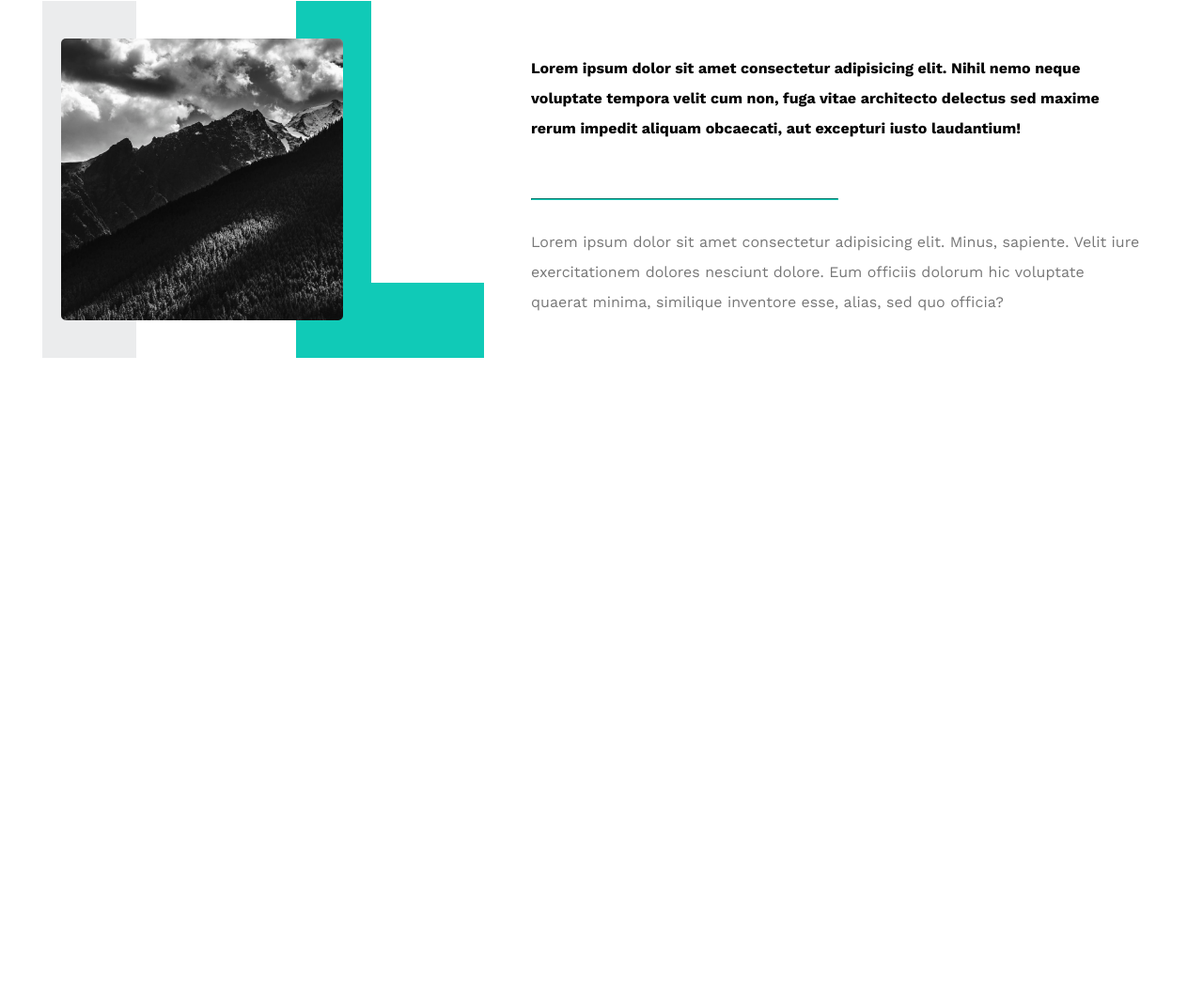
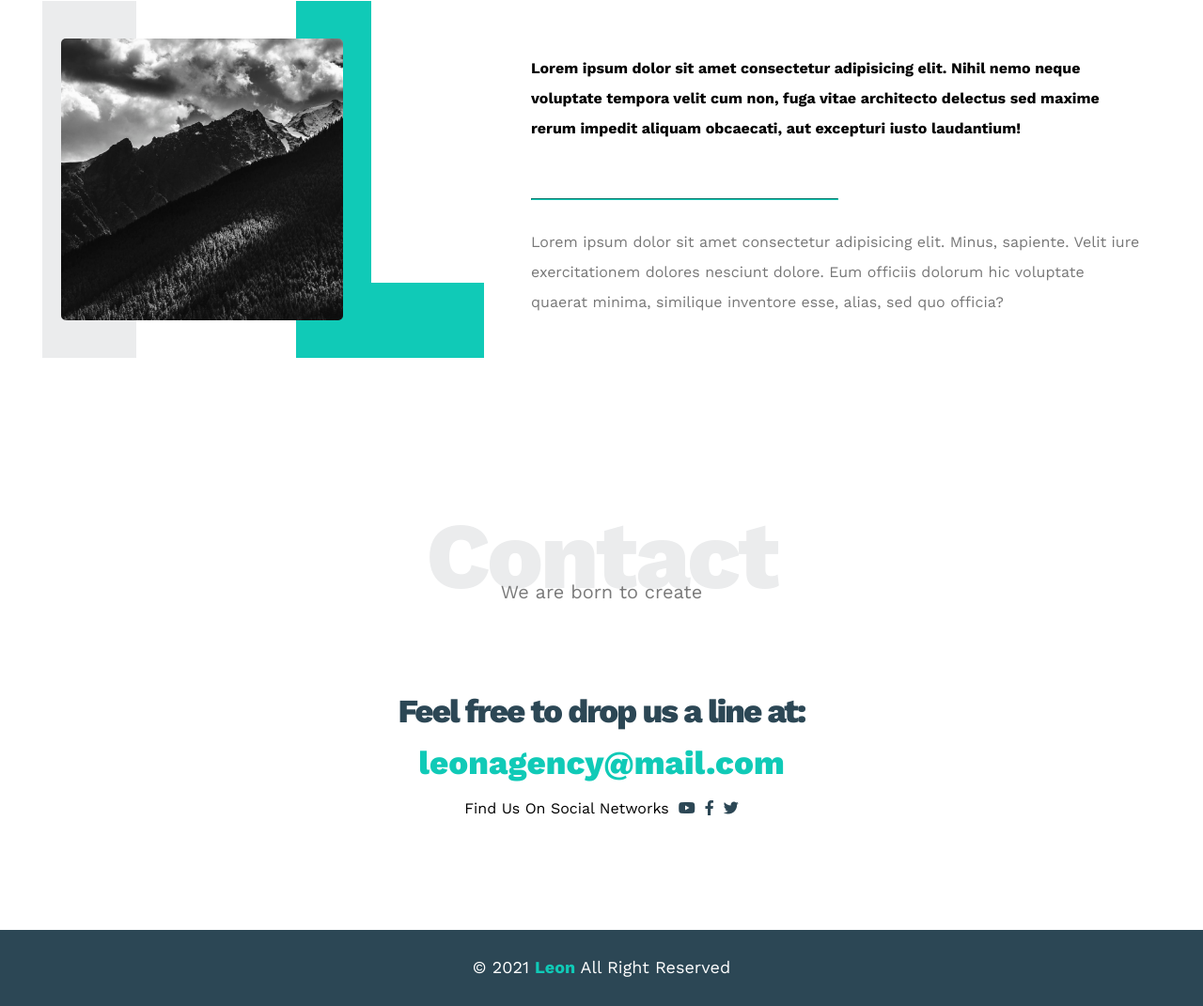
Before and after one commit to zaka7024/Elzero-Template-One, a plain HTML site: page index.html in a window 1280 px wide. Shown: the part 2842-3913 px from the top of the page at 94% size. Before the commit the page ends 3316 px from the top, so only its background shows below. Drawn offline with nearby package versions, Linux system fonts and the light colour scheme.

Commit message:
about + footer section

```diff
--- a/css/leon.css
+++ b/css/leon.css
@@ -443,3 +443,59 @@ body {
   line-height: 2;
   color: #777;
 }
+
+/* Contact */
+
+.contact {
+  padding-top: var(--section-padding);
+  padding-bottom: var(--section-padding);
+  background-color: var(--section-background);
+}
+.contact .info {
+  padding-top: var(--section-padding);
+  padding-bottom: var(--section-padding);
+  text-align: center;
+}
+.contact .info .label {
+  font-size: 35px;
+  font-weight: 800;
+  color: var(--secondary-color);
+  letter-spacing: -2px;
+  margin-bottom: 15px;
+}
+.contact .info .link {
+  display: block;
+  font-size: 35px;
+  font-weight: 800;
+  color: var(--main-color);
+  text-decoration: none;
+}
+.contact .info .social {
+  display: flex;
+  justify-content: center;
+  margin-top: 20px;
+  font-size: 16px;
+}
+.contact .info .social i {
+  margin-left: 10px;
+  color: var(--secondary-color);
+}
+@media (max-width: 767px) {
+  .contact .info .label,
+  .contact .info .link {
+    font-size: 25px;
+  }
+}
+
+/* Footer */
+.footer {
+  background-color: var(--secondary-color);
+  color: white;
+  padding: 30px 10px;
+  text-align: center;
+  font-size: 18px;
+}
+.footer span {
+  font-weight: bold;
+  color: var(--main-color);
+}
--- a/index.html
+++ b/index.html
@@ -205,5 +205,26 @@
         </div>
       </div>
     </div>
+    <!-- Contact Section -->
+    <div class="contact">
+      <div class="container">
+        <h2 class="special-heading">Contact</h2>
+        <p>We are born to create</p>
+        <div class="info">
+          <p class="label">Feel free to drop us a line at:</p>
+          <a href="mailto:leonagency@mail.com?subject=Contact" class="link"
+            >leonagency@mail.com</a
+          >
+          <div class="social">
+            Find Us On Social Networks
+            <i class="fab fa-youtube"></i>
+            <i class="fab fa-facebook-f"></i>
+            <i class="fab fa-twitter"></i>
+          </div>
+        </div>
+      </div>
+    </div>
+    <!-- Footer Section -->
+    <div class="footer">&copy; 2021 <span>Leon</span> All Right Reserved</div>
   </body>
 </html>
```
